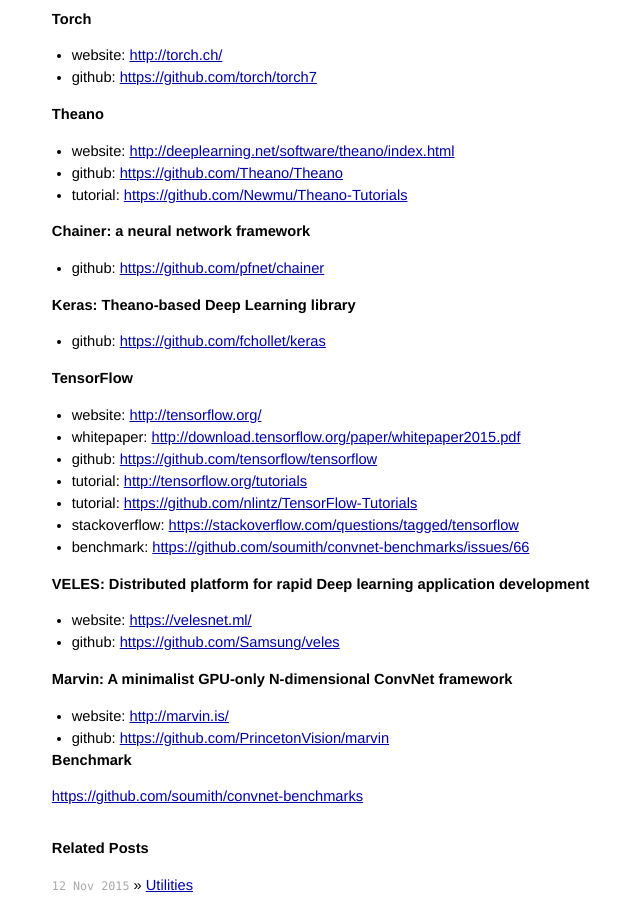
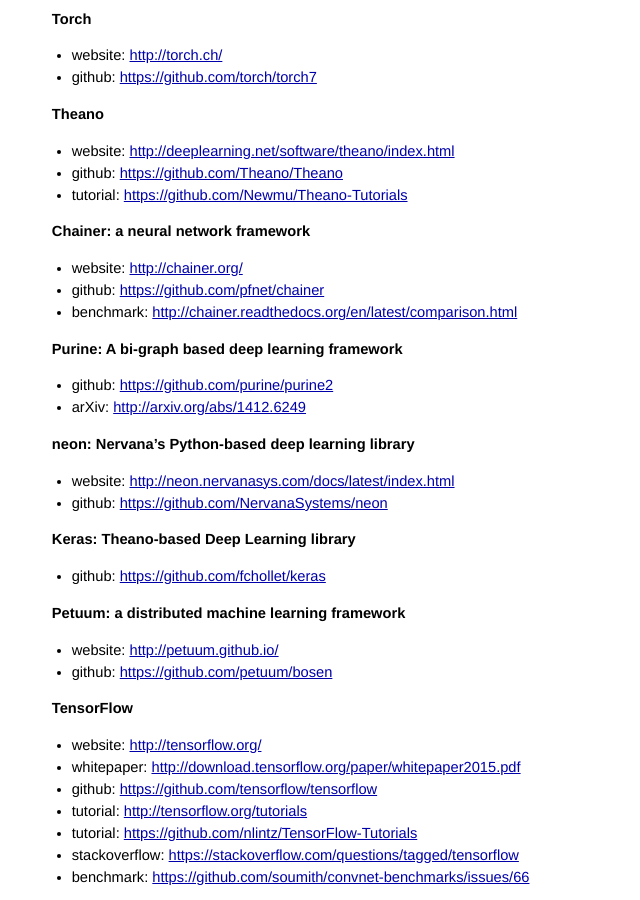
Before and after one commit to handong1587/handong1587.github.io, a Jekyll site: the page built from _posts/deep_learning/2015-07-03-dl-framework.md, in a window 1280 px wide and 900 px high, scrolled down 308 px. Shown: the whole window, without its empty margins (280-920 px from the left). Built offline with Jekyll 4.4.1, drawn with Linux system fonts in a browser that asks for light colours; Markdown is read by kramdown in place of the engine named in the settings; comment, search, counter and statistics services are not loaded; some of the changed text lies outside the part shown.

Commit message:
update dl-framework.md

```diff
--- a/_posts/deep_learning/2015-07-03-dl-framework.md
+++ b/_posts/deep_learning/2015-07-03-dl-framework.md
@@ -30,11 +30,28 @@
 
 **Chainer: a neural network framework**
 
+- website: [http://chainer.org/](http://chainer.org/)
 - github: [https://github.com/pfnet/chainer](https://github.com/pfnet/chainer)
+- benchmark: [http://chainer.readthedocs.org/en/latest/comparison.html](http://chainer.readthedocs.org/en/latest/comparison.html)
+
+**Purine: A bi-graph based deep learning framework**
+
+- github: [https://github.com/purine/purine2](https://github.com/purine/purine2)
+- arXiv: [http://arxiv.org/abs/1412.6249](http://arxiv.org/abs/1412.6249)
+
+**neon: Nervana’s Python-based deep learning library**
+
+- website: [http://neon.nervanasys.com/docs/latest/index.html](http://neon.nervanasys.com/docs/latest/index.html)
+- github: [https://github.com/NervanaSystems/neon](https://github.com/NervanaSystems/neon)
 
 **Keras: Theano-based Deep Learning library**
 
 - github: [https://github.com/fchollet/keras](https://github.com/fchollet/keras)
+
+**Petuum: a distributed machine learning framework**
+
+- website: [http://petuum.github.io/](http://petuum.github.io/)
+- github: [https://github.com/petuum/bosen](https://github.com/petuum/bosen)
 
 **TensorFlow**
 
@@ -56,6 +73,29 @@
 - website: [http://marvin.is/](http://marvin.is/)
 - github: [https://github.com/PrincetonVision/marvin](https://github.com/PrincetonVision/marvin)
 
+**Mocha.jl: Deep Learning for Julia**
+
+- website: [http://devblogs.nvidia.com/parallelforall/mocha-jl-deep-learning-julia/](http://devblogs.nvidia.com/parallelforall/mocha-jl-deep-learning-julia/)
+- github: [https://github.com/pluskid/Mocha.jl](https://github.com/pluskid/Mocha.jl)
+
+**The Intel® Deep Learning Framework**
+
+- website: [https://01.org/zh/intel-deep-learning-framework?langredirect=1](https://01.org/zh/intel-deep-learning-framework?langredirect=1)
+- github: [https://github.com/01org/idlf](https://github.com/01org/idlf)
+
 # Benchmark
 
 [https://github.com/soumith/convnet-benchmarks](https://github.com/soumith/convnet-benchmarks)
+
+
+# Paper
+
+"Blocks and Fuel: Frameworks for deep learning"
+
+- arXiv: [http://arxiv.org/abs/1506.00619](http://arxiv.org/abs/1506.00619)
+
+# Reference:
+
+"Frameworks and Libraries for Deep Learning"
+
+[http://creative-punch.net/2015/07/frameworks-and-libraries-for-deep-learning/](http://creative-punch.net/2015/07/frameworks-and-libraries-for-deep-learning/)
```
